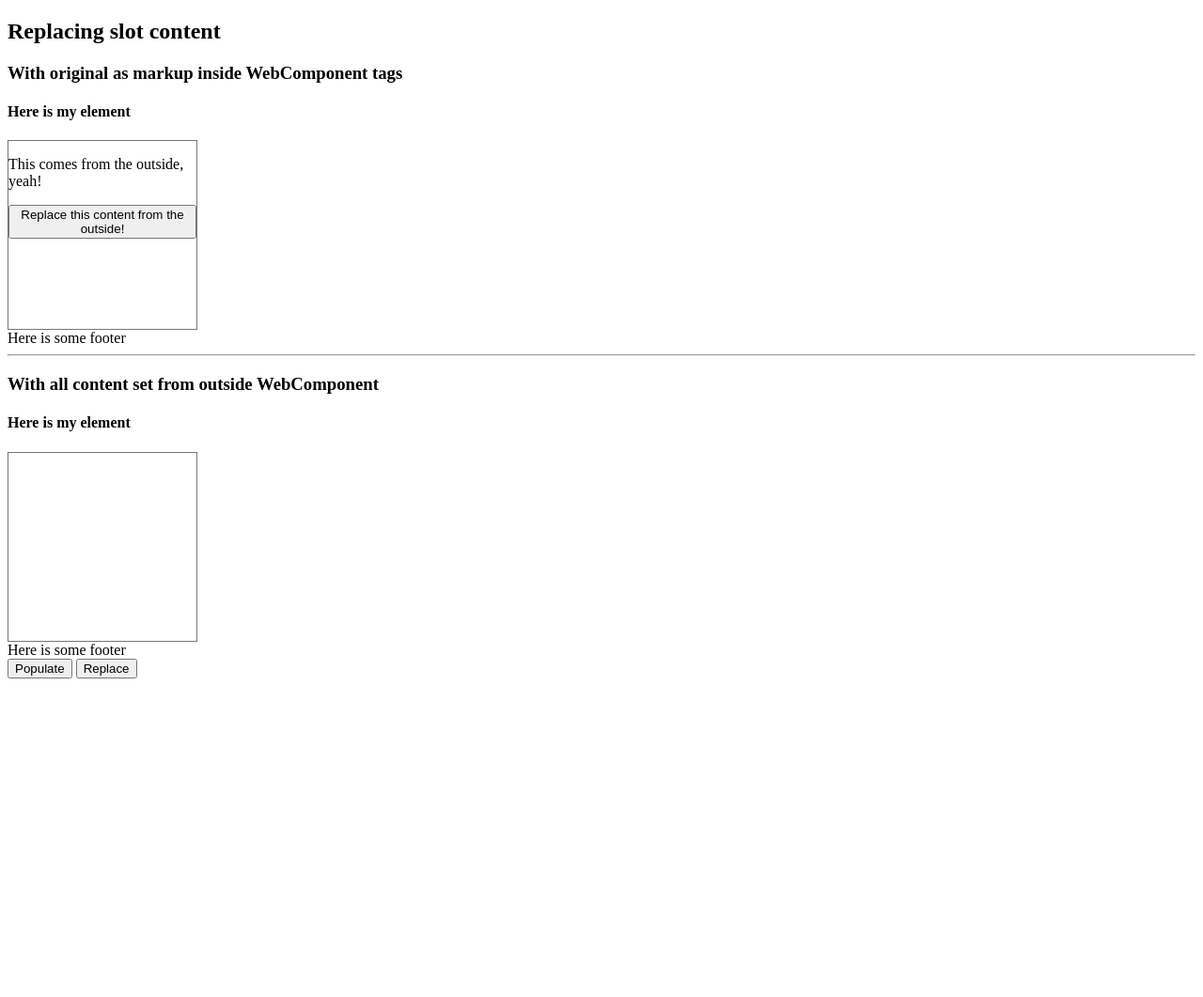
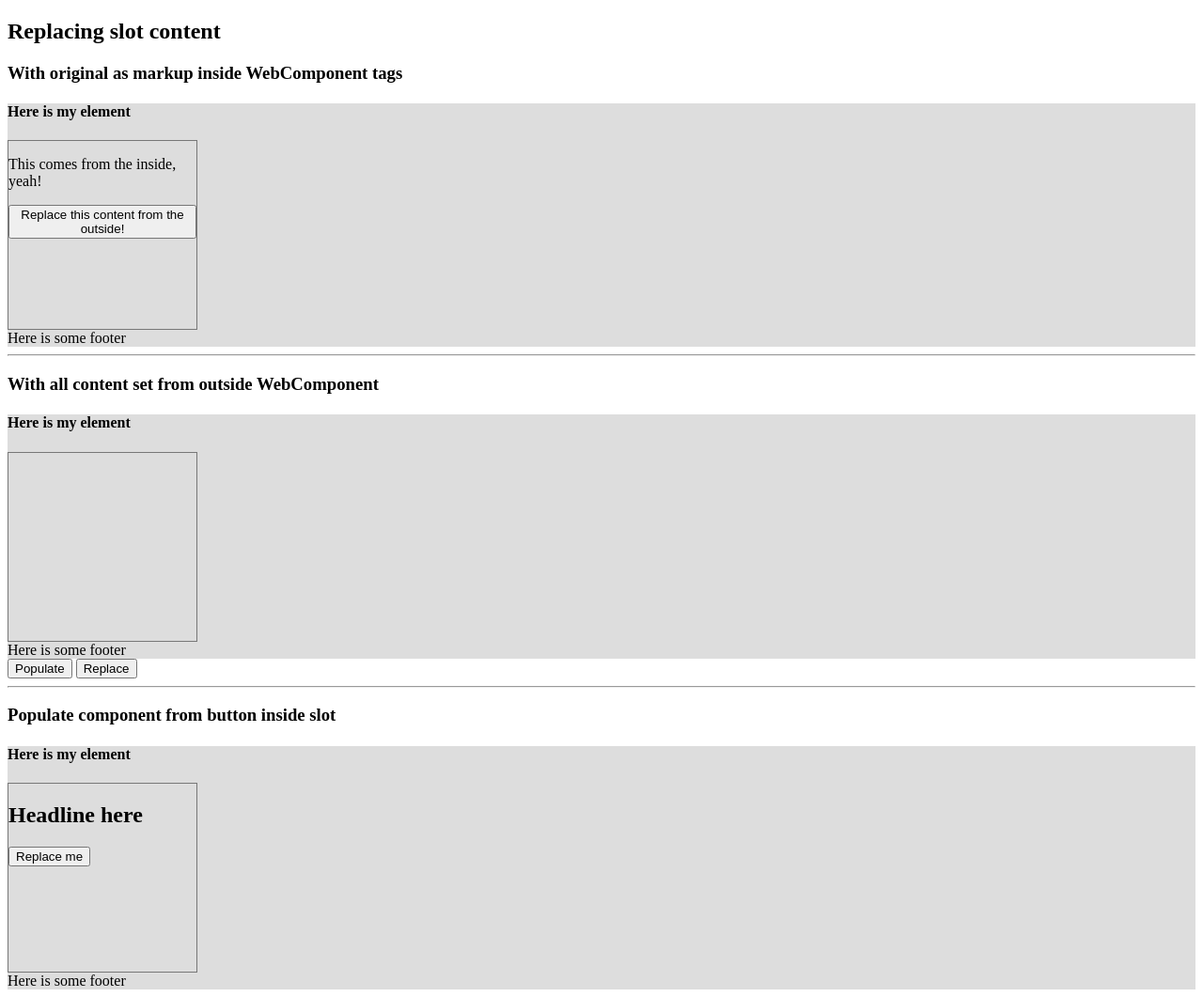
Before and after one commit to twtmueller/web-component-slot-update, a website: page index.html in a window 1280 px wide. Shown: the whole page at 94% size. Before the commit the page ends 800 px from the top, so only its background shows below. Drawn offline with Linux system fonts and the light colour scheme.

Commit message:
Add case with button inside component triggering change

```diff
--- a/event-emission.js
+++ b/event-emission.js
@@ -19,7 +19,7 @@ class EventEmission extends HTMLElement {
     return rootElement;
   }
 
-  markup = '<div><h4><slot name="headline">Here is my element</slot></h4><div style="width:200px;height:200px;border:1px solid #777"><slot name="content"></slot></div><footer>Here is some footer</footer></div>'
+  markup = '<div style="background:#ddd"><h4><slot name="headline">Here is my element</slot></h4><div style="width:200px;height:200px;border:1px solid #777"><slot name="content"></slot></div><footer>Here is some footer</footer></div>'
 
 }
 
--- a/index.html
+++ b/index.html
@@ -10,17 +10,21 @@
 <h3>With original as markup inside WebComponent tags</h3>
 <event-emission>
   <section slot="content" id="emission-wc">
-    <p>This comes from the outside, yeah!</p>
+    <p>This comes from the inside, yeah!</p>
     <button onclick="replaceContent()">Replace this content from the outside!</button>
   </section>
 </event-emission>
 
 <hr/>
 <h3>With all content set from outside WebComponent</h3>
-<event-emission  id="emission-wc2"></event-emission>
+<event-emission id="emission-wc2"></event-emission>
 <button onclick="populateSecond()">Populate</button>
 <button onclick="replaceSecond()">Replace</button>
 
+<hr/>
+
+<h3>Populate component from button inside slot</h3>
+<event-emission id="emission-wc3"></event-emission>
 
 </body>
 <script type="application/javascript" src="./event-emission.js"></script>
@@ -39,5 +43,13 @@
     const contentElement = document.getElementById("emission-wc2");
     contentElement.innerHTML = '<h2 slot="headline">Let\'s change the headline as well</h2><p slot="content">Lorem ipsum mes indicatis substantiative</p>'
   }
+
+  const switchContent = () => {
+    document.getElementById('emission-wc3').innerHTML = '<div slot="content"><strong>It Worked!!!</strong></div>'
+  }
+
+  window.onload = () => {
+    document.getElementById('emission-wc3').innerHTML = '<div slot="content"><h2>Headline here</h2><button onclick="switchContent()">Replace me</button></div>';
+  }
 </script>
 </html>
```
